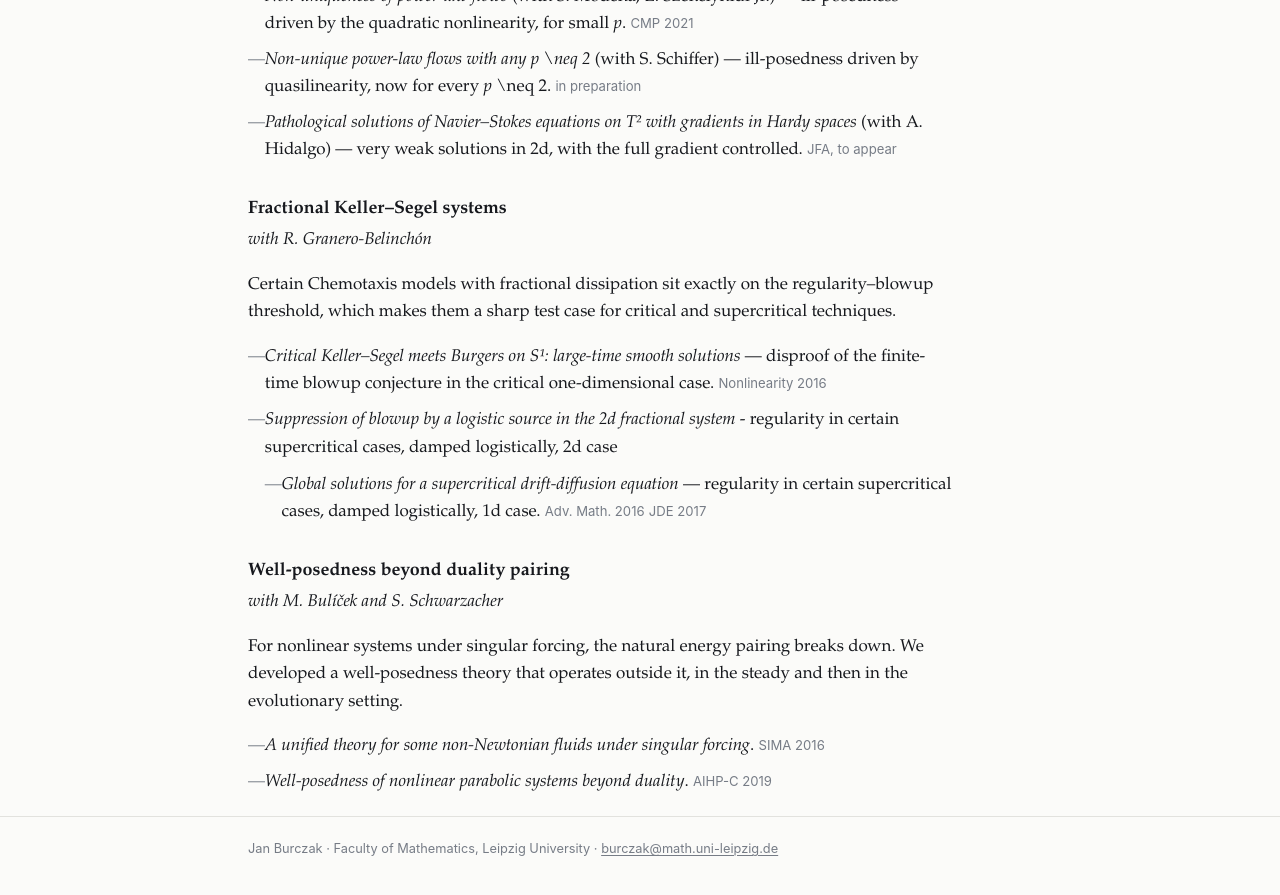
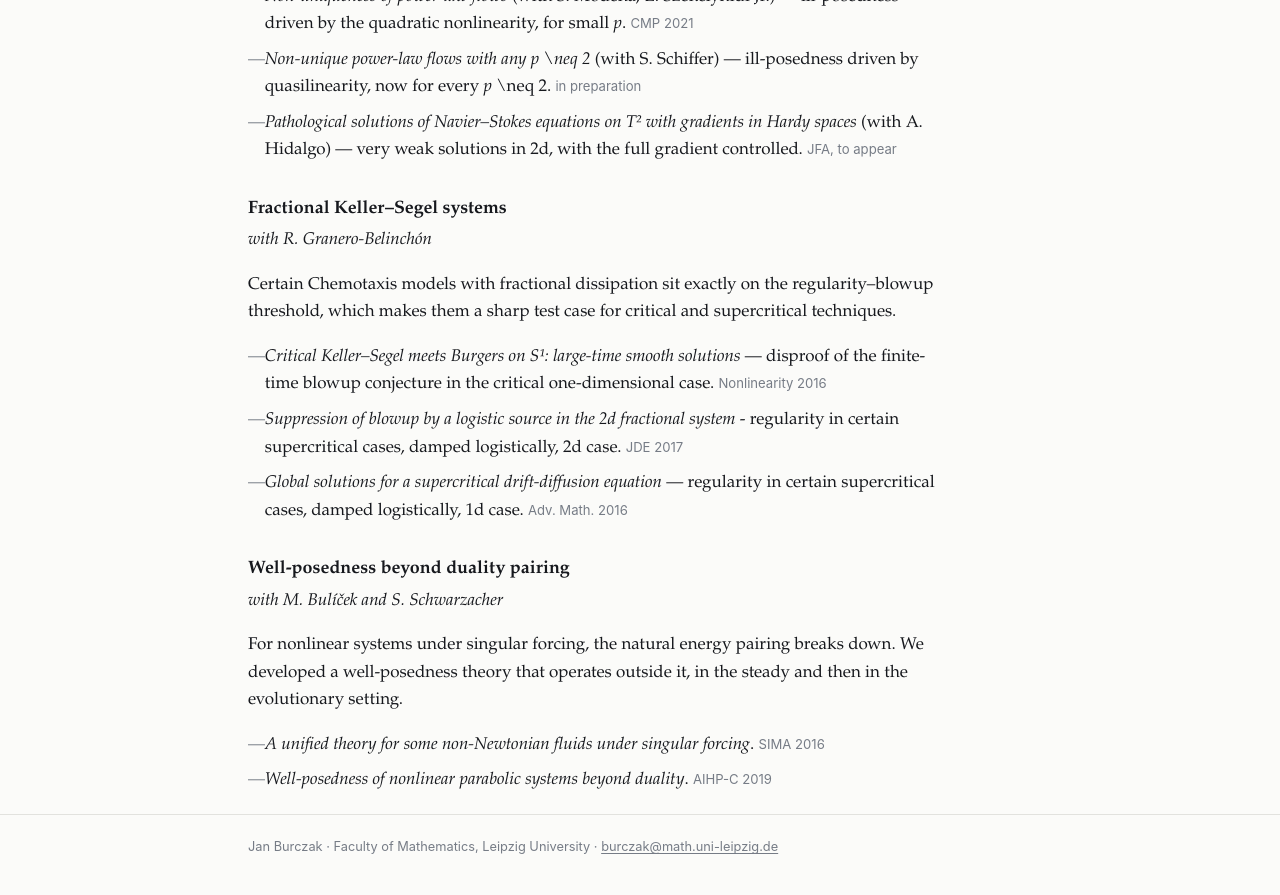
Before and after one commit to janburczak/janburczak.github.io, a Jekyll site: the page built from index.md, in a window 1280 px wide and 900 px high, scrolled down 1336 px. Shown: the top 895 px of the window. Built offline with Jekyll 4.4.1, drawn with Linux system fonts in a browser that asks for light colours.

```diff
--- a/index.md
+++ b/index.md
@@ -58,10 +58,9 @@ which makes them a sharp test case for critical and supercritical techniques.
 - *Critical Keller–Segel meets Burgers on S¹: large-time smooth solutions* — disproof of the
   finite-time blowup conjecture in the critical one-dimensional case.
   *Nonlinearity 2016*{: .venue}
-- *Suppression of blowup by a logistic source in the 2d fractional system* - regularity in certain supercritical cases, damped logistically, 2d case
-  - *Global solutions for a supercritical drift-diffusion equation* — regularity in certain
+- *Suppression of blowup by a logistic source in the 2d fractional system* - regularity in certain supercritical cases, damped logistically, 2d case. *JDE 2017*{: .venue}
+- *Global solutions for a supercritical drift-diffusion equation* — regularity in certain
   supercritical cases, damped logistically, 1d case. *Adv. Math. 2016*{: .venue}
-  *JDE 2017*{: .venue}
 
 ### Well-posedness beyond duality pairing
 
```
